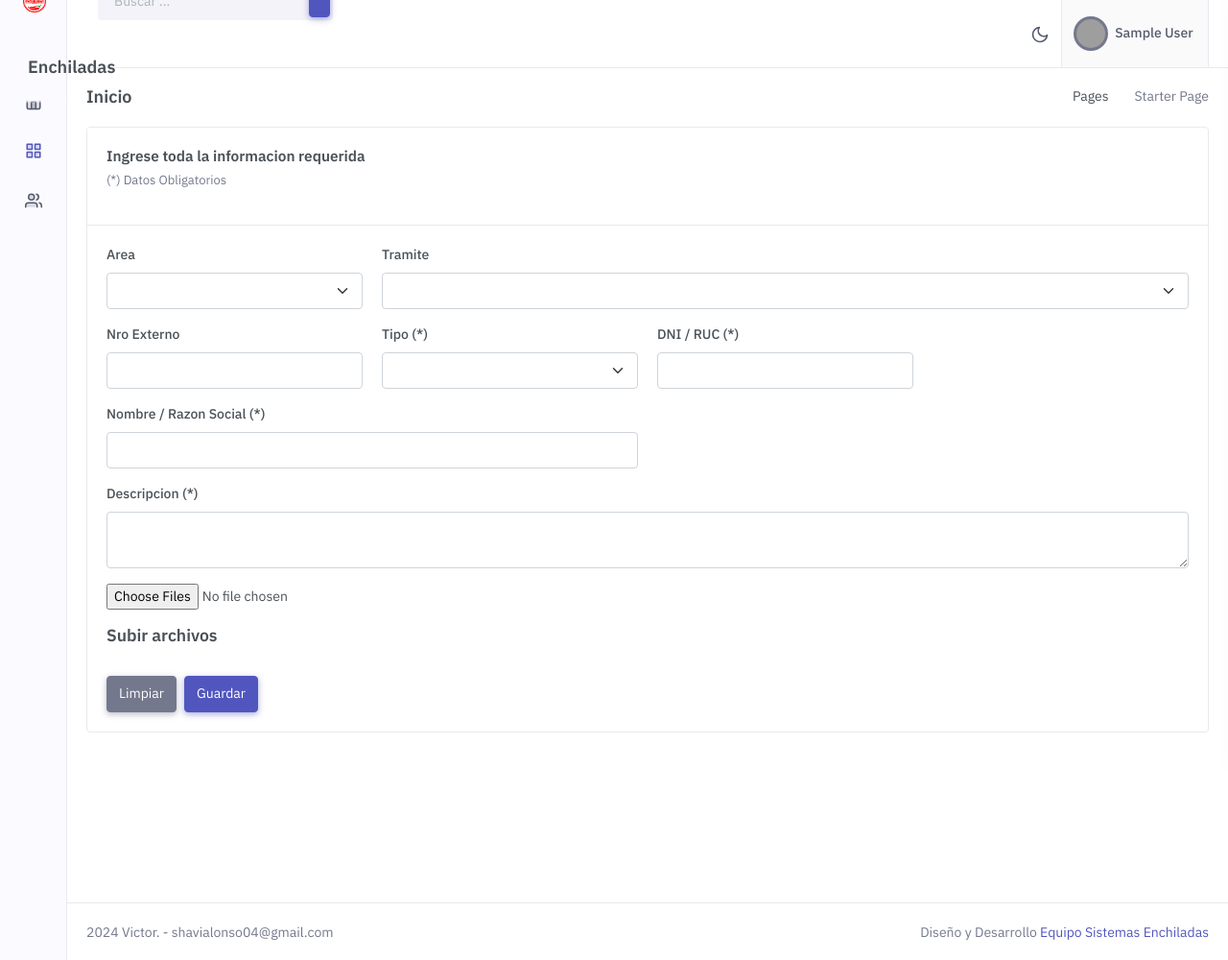
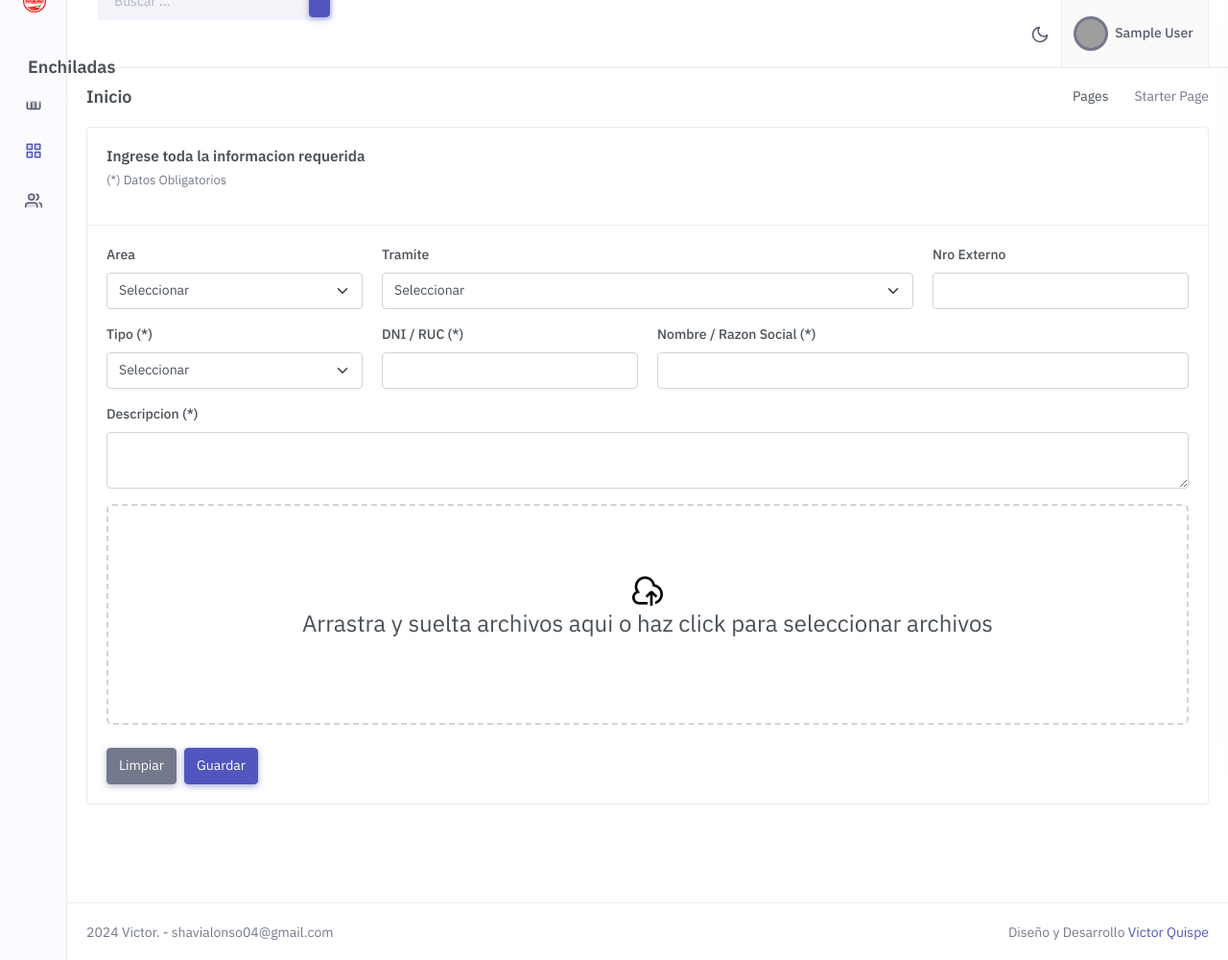
Before and after one commit to victor040912/MesaDePartes_Enchis, a PHP site: page /MesaDePartes_Enchis/view/NuevoTramite/ in a window 1280 px wide. Shown: the whole page at 96% size. Run offline with PHP 8.4, Linux system fonts and the light colour scheme; the visitor is signed in with stand-in values (Sample User, id 1); data that the repository does not hold is empty; some libraries are stand-ins or nearby versions; grey boxes are pictures that could not be loaded.

Commit message:
Avance solucion de errores

```diff
--- a/index.php
+++ b/index.php
@@ -172,7 +172,7 @@
                                 <div class="mt-4 mt-md-5 text-center">
                                     <p class="mb-0">© <script>
                                             document.write(new Date().getFullYear())
-                                        </script> <i class="mdi mdi-heart text-danger"> Equipo Sistemas Enchisladas </i></p>
+                                        </script> <i class="mdi mdi-heart text-danger"> Victor Quispe </i></p>
                                 </div>
                             </div>
                         </div>
--- a/models/Area.php
+++ b/models/Area.php
@@ -1,5 +1,4 @@
 <?php
-
     class Area extends Conectar{
         public function get_area(){
             /* TODO: Obtener la conexión a la base de datos utilizando el método de la clase padre */
--- a/view/NuevoTramite/index.php
+++ b/view/NuevoTramite/index.php
@@ -48,10 +48,9 @@ require_once("../../config/conexion.php")
                                 </div>
 
                                 <div class="card-body">
+
                                     <form method="post" id="documento_form">
                                         <div class="row">
-
-
                                             <div class="col-lg-3">
                                                 <div class="mb-3">
                                                     <label for="form-label" class="form-label">Area</label>
@@ -61,7 +60,7 @@ require_once("../../config/conexion.php")
                                                 </div>
                                             </div>
 
-                                            <div class="col-lg-9">
+                                            <div class="col-lg-6">
                                                 <div class="mb-3">
                                                     <label for="example-text-input" class="form-label">Tramite</label>
                                                     <select class="form-select" name="tra_id" id="tra_id" placeholder="Seleccionar">
@@ -80,7 +79,7 @@ require_once("../../config/conexion.php")
                                             <div class="col-lg-3">
                                                 <div class="mb-3">
                                                     <label for="form-label" class="form-label">Tipo (*)</label>
-                                                    <select class="form-select" name="tipo_id" id="tipo_id" placeholder="Seleccionar" required>
+                                                    <select class="form-select" name="tip_id" id="tip_id" placeholder="Seleccionar" required>
                                                         <option value="">Seleccionar</option>
 
                                                     </select>
@@ -90,7 +89,7 @@ require_once("../../config/conexion.php")
                                             <div class="col-lg-3">
                                                 <div class="mb-3">
                                                     <label for="form-label" class="form-label">DNI / RUC (*)</label>
-                                                    <input class="form-control" type="number" value="" name="doc_dni" id="doc_dni" required>
+                                                    <input class="form-control" type="text" value="" name="doc_dni" id="doc_dni" required>
                                                     <!-- maxlength="12" oninput="if(this.value.length > 12) this.value = this.value.slice(0, 12);" -->
                                                 </div>
                                             </div>
@@ -110,34 +109,27 @@ require_once("../../config/conexion.php")
                                             </div>
 
                                             <div class="col-lg-12">
-                                                <div class="fallback">
-                                                    <input name="file" type="file" multiple="multiple">
-                                                </div>
-                                                <div class="dz-message needsclick">
-                                                    <div class="mb-3">
-                                                        <i class="display-4 text-muted bx bx-cloud-upload"></i>
+                                                <div class="dropzone" >
+                                                    <div class="dz-defaul dz-message" >
+                                                        <button class="dz-button" type="button" >
+                                                            <img src="../../assets/image/upload.png" alt="" >
+                                                        </button>
+                                                        <div class="dz- message" data-dz-message><span>Arrastra y suelta archivos aqui o haz click para seleccionar archivos</span> </div>
                                                     </div>
-                                                    <h5> Subir archivos </h5>
                                                 </div>
                                             </div>
 
                                             <div class="d-flex flex-wrap gap-2 mt-4">
-                                                <button type="button" id="btnlimpiar" class="btn btn-secondary waves-effect waves-light">Limpiar</button>
-                                                <button type="submit" id="btnguardar" class="btn btn-primary waves-effect waves-light">Guardar</button>
+                                                <button type="button" class="btn btn-secondary waves-effect waves-light">Limpiar</button>
+                                                <button type="submit" class="btn btn-primary waves-effect waves-light">Guardar</button>
                                             </div>
-
-
                                         </div>
                                     </form>
-
                                 </div>
-
                             </div>
                         </div>
                     </div>
-
                 </div>
-
             </div>
         </div>
 
@@ -153,7 +145,7 @@ require_once("../../config/conexion.php")
 
     <?php require_once("../html/js.php") ?>
 
-    <script type="text/javascript" src="nuevotramites.js"></script>
+    <script type="text/javascript" src="nuevotramite.js"></script>
 </body>
 
 </html>
--- a/view/NuevoTramite/nuevotramites.js
+++ b/view/NuevoTramite/nuevotramite.js
@@ -1,4 +1,8 @@
+console.log("SAO");
 
+let myDropzone = new Dropzone('.dropzone',{
+
+});
 
 function init(){
     $("#documento_form").on("submit",function(e){
@@ -8,7 +12,6 @@ function init(){
 
 function guardar(e){
     e.preventDefault();
-
     var formData = new FormData($("#documento_form")[0]);
     $.ajax({
         url:"../../controller/documento.php?op=registrar",
@@ -16,23 +19,26 @@ function guardar(e){
         data: formData,
         contentType: false,
         processData: false,
-        success: function(data){
+        succes: function(data){
             console.log(data);
         }
-    });
+    })
 }
 
 $(document).ready(function() {
 
     $.post("../../controller/area.php?op=combo",function(data){
         $('#area_id').html(data);
-    })
+    });
 
     $.post("../../controller/tramite.php?op=combo",function(data){
         $('#tra_id').html(data);
-    })
+    });
 
     $.post("../../controller/tipo.php?op=combo",function(data){
-        $('#tipo_id').html(data);
+        $('#tip_id').html(data);
     });
+
 });
+
+init();
--- a/view/Registro/index.php
+++ b/view/Registro/index.php
@@ -107,7 +107,7 @@
                                         </div>
                                     </div>
                                     <div class="mt-4 mt-md-5 text-center">
-                                    <p class="mb-0">© <script>document.write(new Date().getFullYear())</script> <i class="mdi mdi-heart text-danger" > Equipo Sistemas Enchisladas </i></p>
+                                    <p class="mb-0">© <script>document.write(new Date().getFullYear())</script> <i class="mdi mdi-heart text-danger" > Victor Quispe </i></p>
                                     </div>
                                 </div>
                             </div>
--- a/view/confirmar/index.php
+++ b/view/confirmar/index.php
@@ -53,7 +53,7 @@
                                         </div>
                                     </div>
                                     <div class="mt-4 mt-md-5 text-center">
-                                        <p class="mb-0">© <script>document.write(new Date().getFullYear())</script> <i class="mdi mdi-heart text-danger"> Equipo Sistemas Enchiladas </i></p>
+                                        <p class="mb-0">© <script>document.write(new Date().getFullYear())</script> <i class="mdi mdi-heart text-danger">Victor Quispe </i></p>
                                     </div>
                                 </div>
                             </div>
--- a/view/html/footer.php
+++ b/view/html/footer.php
@@ -7,7 +7,7 @@
                             </div>
                             <div class="col-sm-6">
                                 <div class="text-sm-end d-none d-sm-block">
-                                    Diseño y Desarrollo <a class="text"> Equipo Sistemas Enchiladas</a>
+                                    Diseño y Desarrollo <a class="text"> Victor Quispe </a>
                                 </div>
                             </div>
                         </div>
--- a/view/html/head.php
+++ b/view/html/head.php
@@ -3,6 +3,8 @@
         <meta content="Premium Multipurpose Admin & Dashboard Template" name="description">
         <meta content="Themesbrand" name="author">
 
+        <!-- Sweet Alert-->
+        <link href="../../assets/css/sweetalert2.min.css" rel="stylesheet" type="text/css">
         <!-- dropzone css -->
         <link href="../../assets/css/dropzone.min.css" rel="stylesheet" type="text/css">
         <!-- choices css -->
--- a/view/html/js.php
+++ b/view/html/js.php
@@ -12,5 +12,7 @@
 
         <!-- dropzone js -->
         <script src="../../assets/js/dropzone.min.js"></script>
+        <!-- Sweet Alerts js -->
+        <script src="../../assets/js/sweetalert2.min.js"></script>
 
         <script src="../../assets/js/app.js"></script>
--- a/view/recuperar/index.php
+++ b/view/recuperar/index.php
@@ -55,7 +55,7 @@
                                         </div>
                                     </div>
                                     <div class="mt-4 mt-md-5 text-center">
-                                    <p class="mb-0">© <script>document.write(new Date().getFullYear())</script> <i class="mdi mdi-heart text-danger" > Equipo Sistemas Enchisladas </i></p>
+                                    <p class="mb-0">© <script>document.write(new Date().getFullYear())</script> <i class="mdi mdi-heart text-danger" > Victor Quispe </i></p>
                                     </div>
                                 </div>
                             </div>
```
Also changed, not shown: controller/documento.php (+7 -7 lines), models/Documento.php (+25 -26 lines), assets/image/upload.png (added).
